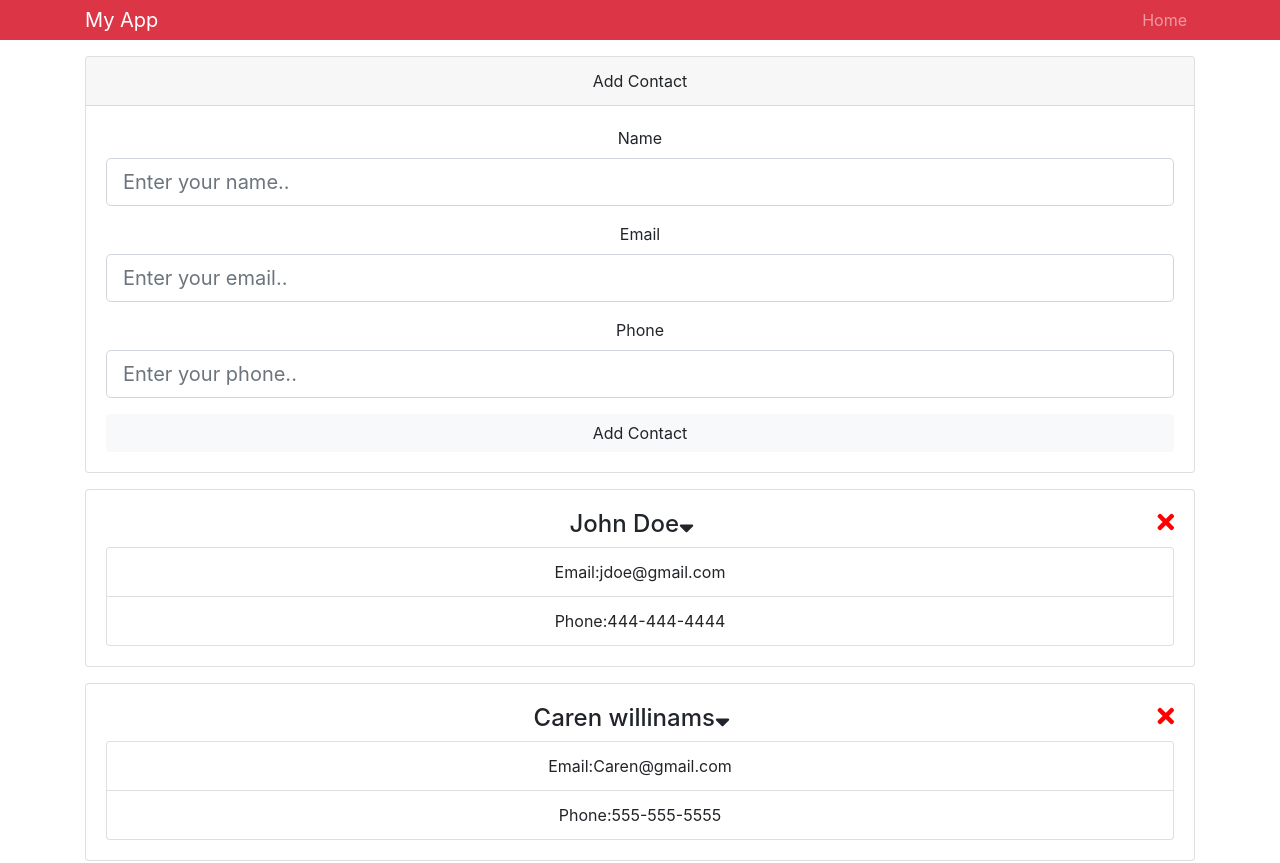
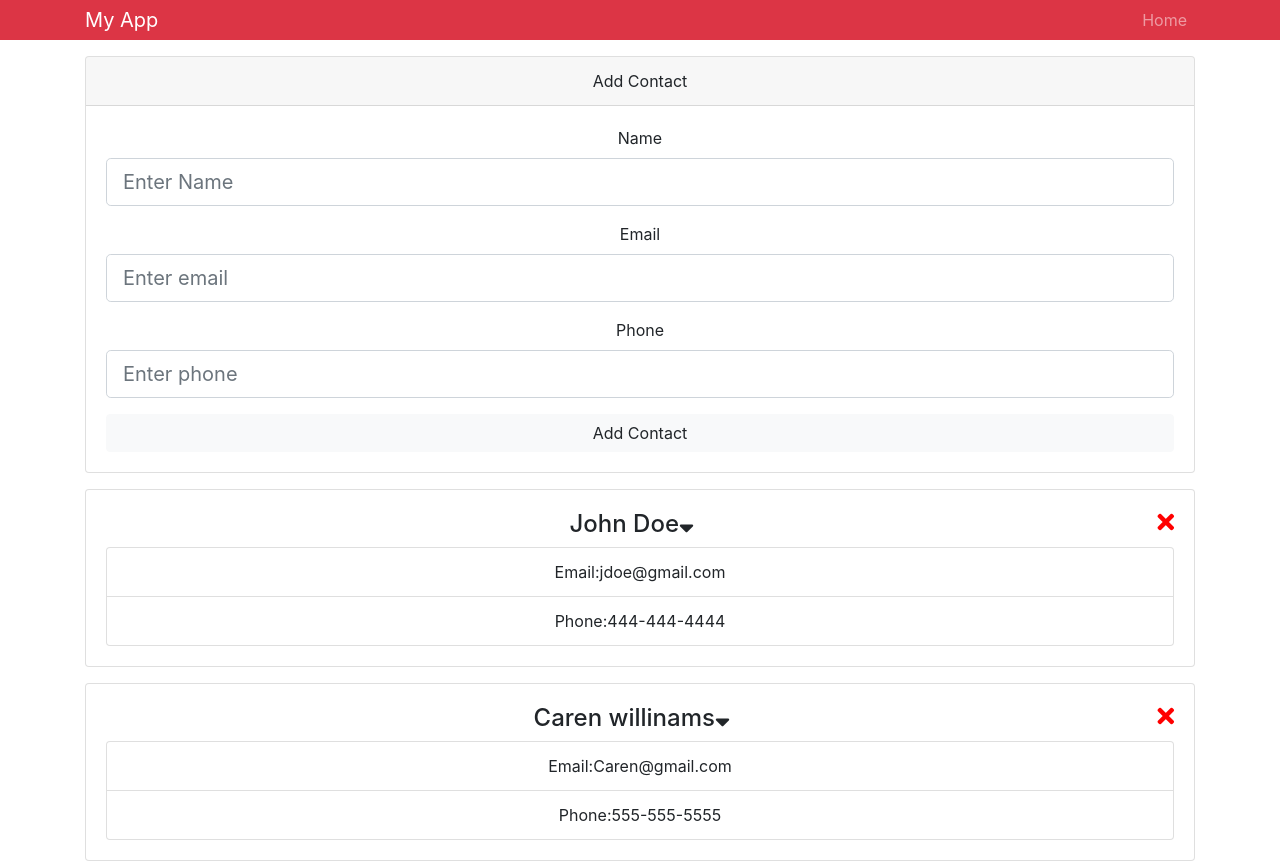
Before and after one commit to npnitin/ContactManager-ReactApp, a React (Create React App) app: page / in a window 1280 px wide. Shown: the top 863 px of the page. Built offline with nearby package versions, Linux system fonts and the light colour scheme.

Commit message:
adds TextInputGropu component for DRY(DO NOt Repeat) code

```diff
--- a/src/components/contacts/AddContact.js
+++ b/src/components/contacts/AddContact.js
@@ -1,6 +1,8 @@
 import React, { Component } from 'react';
 import { Consumer } from '../context/context';
 import uuid from 'uuid';
+import TextInputGroup from '../layout/TextInputGroup';
+
 class AddContact extends Component {
     constructor(){
         super();
@@ -13,7 +15,7 @@ class AddContact extends Component {
     onChange = (e) =>{
         this.setState({
             [e.target.name]:e.target.value
-        })
+        });
     }
     onSubmit = (dispatch,e) =>{
         e.preventDefault();
@@ -43,39 +45,28 @@ class AddContact extends Component {
                     <div className="card-header">Add Contact</div>
                         <div className="card-body">
                             <form onSubmit={this.onSubmit.bind(this,dispatch)}>
-                                <div className="form-group">
-                                    <label htmlFor="name">Name</label>
-                                    <input
-                                    type="text"
-                                    className="form-control form-control-lg"
+                                <TextInputGroup
                                 name="name"
-                                    placeholder="Enter your name.."
+                                label="Name"
+                                placeholder="Enter Name"
                                 value={name}
                                 onChange={this.onChange}
                                 />
-                                </div>
-                                <div className="form-group">
-                                    <label htmlFor="name">Email</label>
-                                    <input
+                                 <TextInputGroup
+                                name="email"
+                                label="Email"
+                                placeholder="Enter email"
                                 type="email"
-                                    className="form-control form-control-lg"
-                                    name="email"
-                                    placeholder="Enter your email.."
                                 value={email}
                                 onChange={this.onChange}
                                 />
-                                </div>
-                                <div className="form-group">
-                                    <label htmlFor="name">Phone</label>
-                                    <input
-                                    type="text"
-                                    className="form-control form-control-lg"
+                                 <TextInputGroup
                                 name="phone"
-                                    placeholder="Enter your phone.."
+                                label="Phone"
+                                placeholder="Enter phone"
                                 value={phone}
                                 onChange={this.onChange}
                                 />
-                                </div>
                                 <input type="submit" value="Add Contact" className="btn btn-light btn-block"/>
                             </form>
                         </div>
--- /dev/null
+++ b/src/components/layout/TextInputGroup.js
@@ -0,0 +1,37 @@
+import React from 'react'
+import PropTypes from 'prop-types'
+
+const TextInputGroup = ({
+    label,
+    name,
+    value,
+    placeholder,
+    type,
+    onChange
+}) => {
+  return (
+       <div className="form-group">
+            <label htmlFor={name}>{label}</label>
+                <input
+                    type={type}
+                    className="form-control form-control-lg"
+                    name={name}
+                    placeholder={placeholder}
+                    value={value}
+                    onChange={onChange}
+                    />
+        </div>
+  )
+}
+TextInputGroup.propTypes={
+    label:PropTypes.string.isRequired,
+    name:PropTypes.string.isRequired,
+    type:PropTypes.string.isRequired,
+    placeholder:PropTypes.string.isRequired,
+    value:PropTypes.string.isRequired,
+    onChange:PropTypes.func.isRequired
+};
+TextInputGroup.defaultProps={
+    type:'text'
+};
+export default  TextInputGroup;
```
Lines whose indentation alone changed are shown as unchanged.
